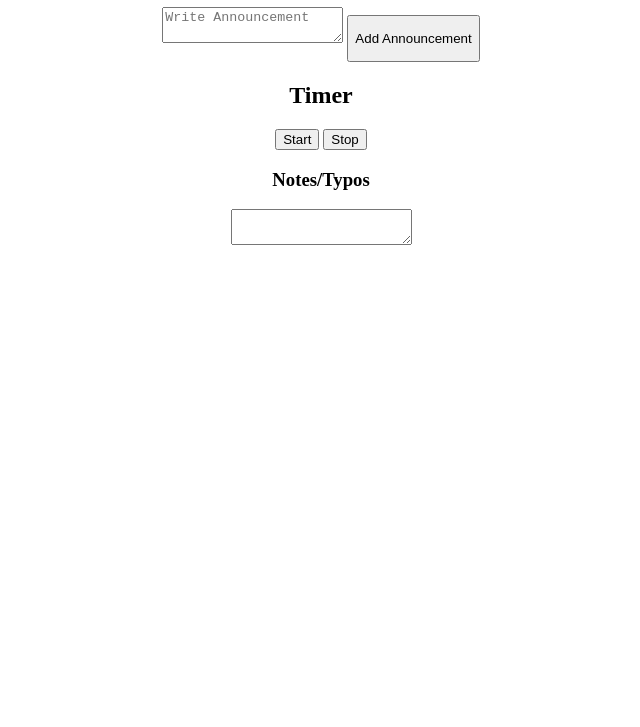
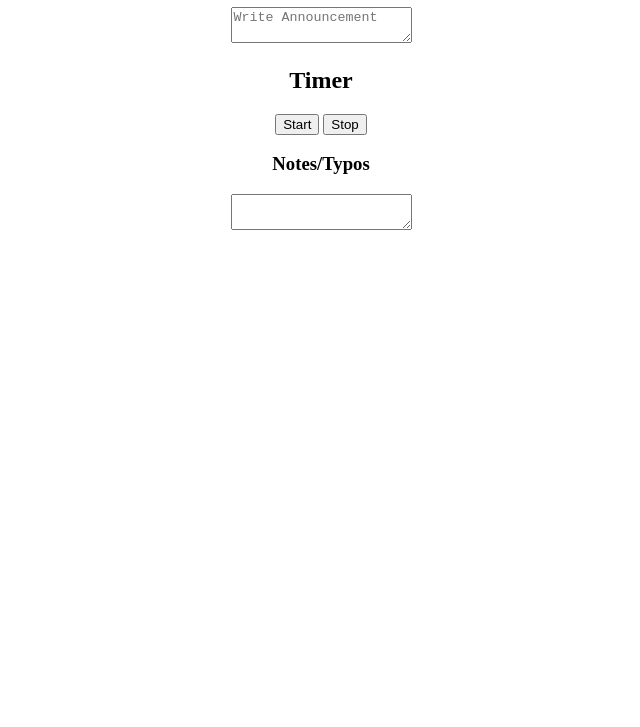
Before and after one commit to klortiz13/TritonClock, a plain HTML site: page index.html in a window 1280 px wide. Shown: the part 73-800 px from the top of the page, without its empty margins (319-959 px from the left). Drawn offline with Linux system fonts and the light colour scheme.

Commit message:
removed announcement button

```diff
--- a/index.html
+++ b/index.html
@@ -16,7 +16,6 @@
       <div id="announcements"></div>
       <form>
         <textarea placeholder="Write Announcement"></textarea>
-        <button><p>Add Announcement</p></button>
       </form>
       <!-- Timer Section -->
       <h2>Timer</h2>
```
